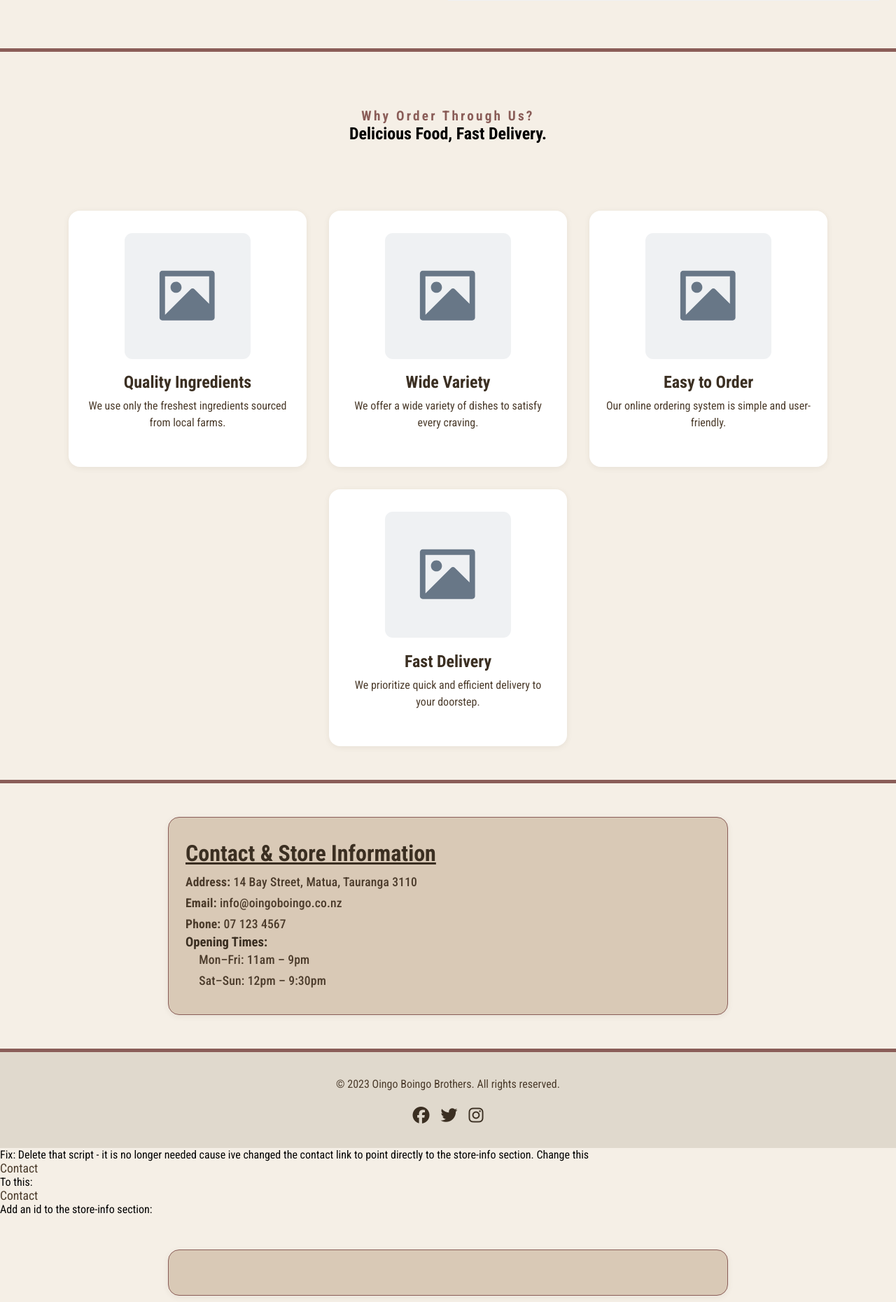
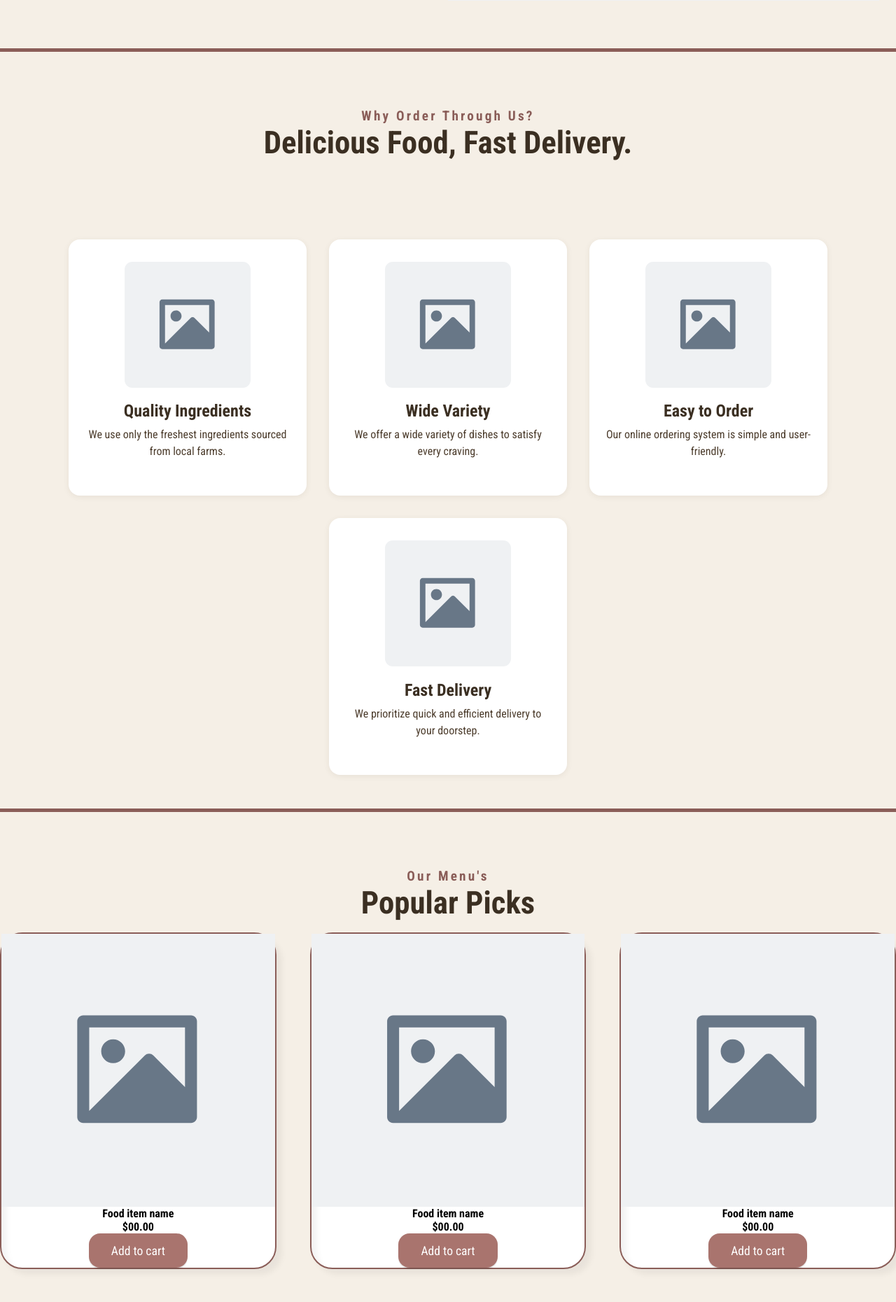
Before and after one commit to robertsc2/Takeaway-System, a Flask app: page / in a window 1280 px wide. Shown: the part 768-2628 px from the top of the page at 70% size. Run offline with Flask 3, Linux system fonts and the light colour scheme.

Commit message:
Few minor changes

```diff
--- a/app.py
+++ b/app.py
@@ -15,11 +15,5 @@ def menu():
 def about():
     return render_template('about.html')
 
-# @app.route('/contact')
-# def contact():
-#     return render_template('contact.html')
-
 if __name__ == '__main__':
     app.run(debug=True)
-
-# This is a simple Flask application that serves three routes.
--- a/static/style.css
+++ b/static/style.css
@@ -1,10 +1,8 @@
-
 *{
     margin: 0;
     padding: 0;
     box-sizing: border-box;
     font-family: "Roboto Condensed", sans-serif;
-    /* border: .1rem solid red; */
 }
 
   :root {
@@ -314,38 +312,43 @@ h5 {
 }
 
 
-/* Section 2*/
-.store-info {
-  background: #f7e8d0;
-  border: 1.5px solid var(--rustic2);
-  color: var(--lead2);
-  box-shadow: 0 4px 16px rgba(75, 59, 43, 0.10);
+
+
+/*Section 2*/
+.order-cart img {
+  width: 15rem
 }
 
-.store-info h2 {
-  color: var(--rustic2);
-  font-size: 2.2rem;
-
-  margin-bottom: 0.7rem;
+.order-card{
+  flex: 1;
+  flex-basis: 300px;
+  background: var(--pure-white);
+  border: .15rem solid var(--rustic2);
+  border-radius: 2rem;
+  -webkit-border-radius: 2rem;
+  -moz-border-radius: 2rem;
+  -ms-border-radius: 2rem;
+  -o-border-radius: 2rem;
+  box-shadow: rgba(0, 0, 0, 0.05) 8px 8px 8px,  rgba(0, 0, 0, 0.05) 8px 8px 8px inset;
 }
 
-.store-info p,
-.store-info li {
+.wrapper .text-center h2 {
+  font-size: 2.8rem;
   color: var(--lead2);
-  font-size: 1.15rem;
-  font-weight: 500;
-  line-height: 1.8;
-  letter-spacing: 0.01em;
+  margin-bottom: 1rem;
 }
 
-.store-info ul {
-  padding-left: 1.5rem;
-  margin: 0.5rem 0 0 0;
-}
 
+
+
+
+
+
+/* Section 3*/
 .store-info {
-  background: var(--tan-hint);
+  background: var(--pure-white);
   border-radius: 1rem;
+  border: none;
   padding: 2rem 1.5rem;
   margin: 3rem auto;
   max-width: 800px;
@@ -354,10 +357,16 @@ h5 {
   flex-direction: column;
   align-items: flex-start;
   gap: 1.2rem;
+  color: var(--lead2);
+  transition: box-shadow 0.2s;
 }
 
+.store-info:hover {
+  box-shadow: 0 4px 16px rgba(75, 59, 43, 0.16);
+}
+/* Store Info Headings and Text */
 .store-info h2 {
-  color: var(--lead2);
+  color: var(--rustic2);
   font-size: 2rem;
   margin-bottom: 0.5rem;
 }
@@ -373,6 +382,14 @@ h5 {
   padding-left: 1.2rem;
   margin: 0;
 }
+
+
+
+
+
+
+
+
 
 
 
--- a/templates/index.html
+++ b/templates/index.html
@@ -61,8 +61,7 @@
                         amet consectetur adipisicing elit.
                     </p>
                     <div>
-                        <a href="#" class="btn">Order Now</a>
-
+                        <a href="/menu" class="btn">Order Now</a>
 
                     </div>
                 </div>
@@ -117,7 +116,49 @@
                 </div>
             </div>
         </section>
+
+        <div class="seperating-bar-2"></div>
+
+        <section class="wrapper p-top">
+            <div class="text-center">
+                <h5> Our Menu's </h5>
+                <h2>Popular Picks</h2>
+            </div>
+            <div class="menu-list text-center flex mt-4 gap-3">
+                <div class="order-card">
+                    <div class="card-image">
+                        <img src="/static/images/placeholder.svg" alt="Placeholder Image">
+                    </div>
+                    <h4>Food item name</h4>
+                    <h4 class="price">$00.00</h4>
+                    <a href="#" class="btn">Add to cart</a>
+                </div>
+                <div class="order-card">
+                    <div class="card-image">
+                        <img src="/static/images/placeholder.svg" alt="Placeholder Image">
+                    </div>
+                    <h4>Food item name</h4>
+                    <h4 class="price">$00.00</h4>
+                    <a href="#" class="btn">Add to cart</a>
+                </div>
+                <div class="order-card">
+                    <div class="card-image">
+                        <img src="/static/images/placeholder.svg" alt="Placeholder Image">
+                    </div>
+                    <h4>Food item name</h4>
+                    <h4 class="price">$00.00</h4>
+                    <a href="#" class="btn">Add to cart</a>
+                </div>
+            </div>
+        </section>
     </main>
+
+
+
+
+
+
+
 
     <div class="seperating-bar-2"></div>
 
@@ -172,16 +213,3 @@ document.querySelectorAll('a[href="/contact"]').forEach(function(link) {
     });
 });
 </script>
-
-
-Fix: Delete that script - it is no longer needed cause ive changed the
-contact link to point directly to the store-info section.
-
-Change this
-<li><a href="/contact">Contact</a></li>
-To this:
-<li><a href="/#store-info">Contact</a></li>
-Add an id to the store-info section:
-<section class="store-info wrapper" id="store-info">
-</section>
-Remove contact route from app.py and delete html file
```
Also changed, not shown: Error Screenshots/edge error.jpg (added), templates/menu.html (line endings or trailing spaces).
